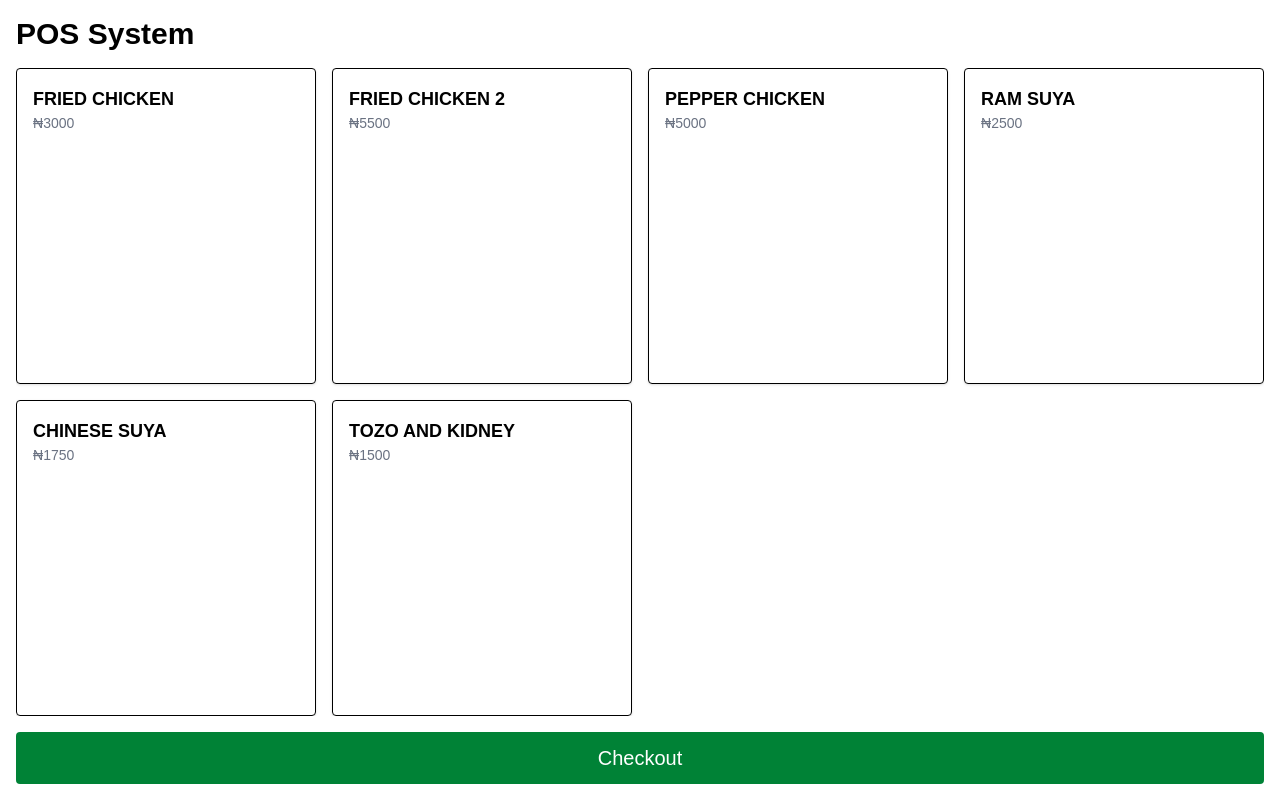
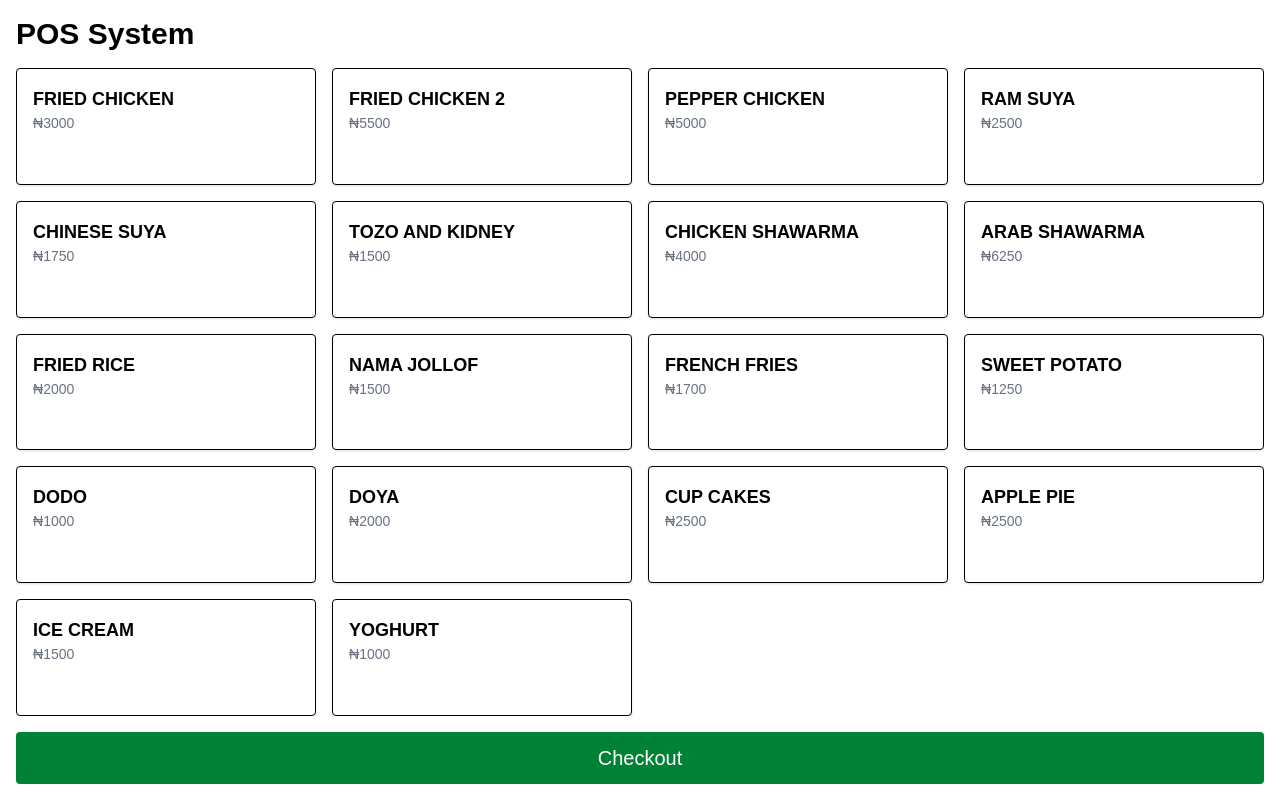
Before and after one commit to lala-tech-nig/namaexressweb, a Next.js app: page / in a window 1280 px wide. Built offline with nearby package versions, Linux system fonts and the light colour scheme.

Commit message:
actual items

```diff
--- a/app/page.js
+++ b/app/page.js
@@ -10,7 +10,18 @@ const products = [
   { id: 3, name: "RAM SUYA", price: 2500 },
   { id: 4, name: "CHINESE SUYA", price: 1750 },
   { id: 5, name: "TOZO AND KIDNEY", price: 1500 },
-
+  { id: 7, name: "CHICKEN SHAWARMA", price: 4000 },
+  { id: 8, name: "ARAB SHAWARMA", price: 6250 },
+  { id: 9, name: "FRIED RICE", price: 2000 },
+  { id: 10, name: "NAMA JOLLOF", price: 1500 },
+  { id: 11, name: "FRENCH FRIES", price: 1700 },
+  { id: 12, name: "SWEET POTATO", price: 1250 },
+  { id: 13, name: "DODO", price: 1000 },
+  { id: 14, name: "DOYA", price: 2000 },
+  { id: 15, name: "CUP CAKES", price: 2500 },
+  { id: 16, name: "APPLE PIE", price: 2500 },
+  { id: 17, name: "ICE CREAM", price: 1500 },
+  { id: 18, name: "YOGHURT", price: 1000 },
 ];
 
 export default function POSPage() {
```
